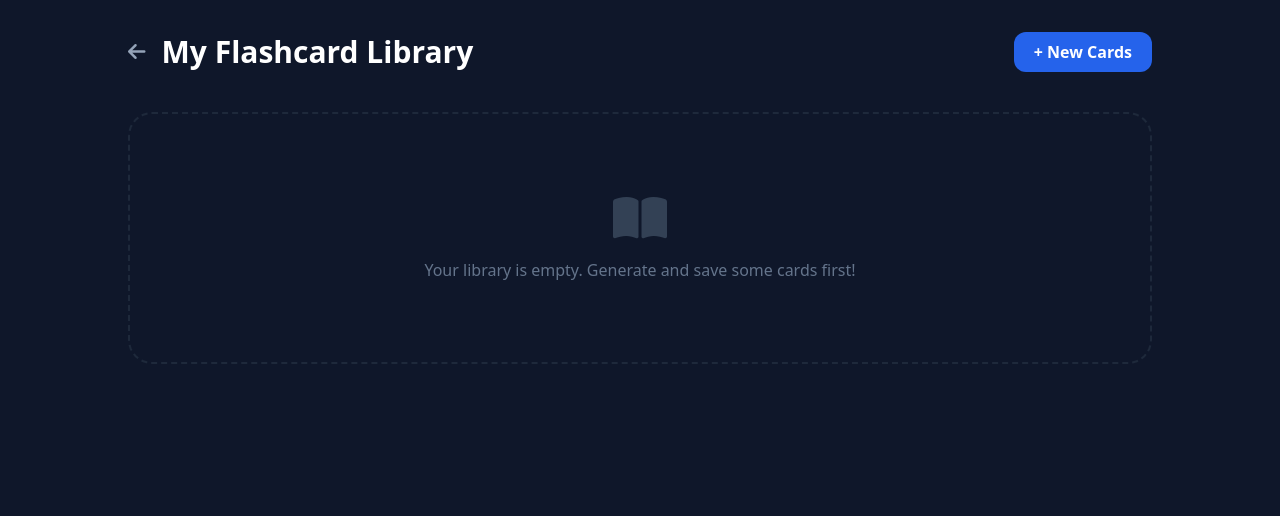
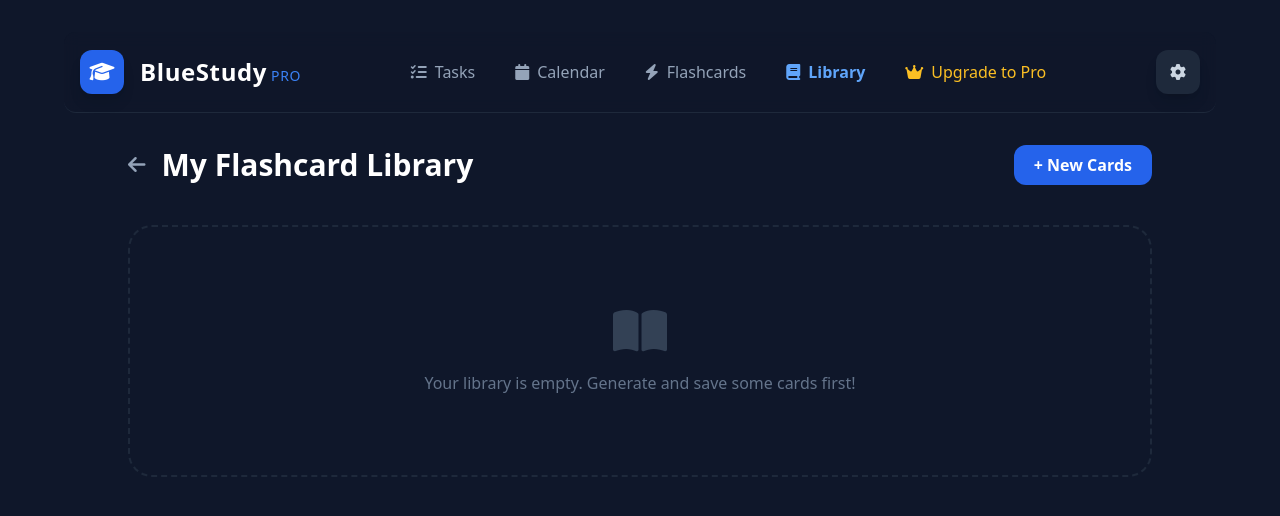
Before and after one commit to Liam208/blueStudy, a Flask app: page /library in a window 1280 px wide. Shown: the top 516 px of the page. Run offline with Flask 3, Linux system fonts and the light colour scheme; a user stored in the database is signed in; data that the repository does not hold is empty; parts of the project's set-up code (start-up, migrations or seed data) failed here and were passed over; some libraries are stand-ins or nearby versions.

Commit message:
fixes four

```diff
--- a/templates/library.html
+++ b/templates/library.html
@@ -10,6 +10,105 @@
       href="https://cdnjs.cloudflare.com/ajax/libs/font-awesome/6.4.0/css/all.min.css"
     />
   </head>
+
+  <div class="max-w-6xl mx-auto">
+      <nav
+        class="sticky top-0 z-40 backdrop-blur bg-slate-900/80 border-b border-slate-800 mb-8 rounded-xl px-4"
+      >
+        <div class="flex items-center justify-between h-20">
+          <div class="flex items-center gap-4">
+            <div
+              class="w-11 h-11 rounded-xl bg-blue-600 flex items-center justify-center shadow-lg"
+            >
+              <i class="fas fa-graduation-cap text-white text-xl"></i>
+            </div>
+            <a href="/" class="font-bold text-2xl text-white tracking-wide">
+              BlueStudy<span class="ms-1 text-blue-500 text-sm font-medium"
+                >PRO</span
+              >
+            </a>
+          </div>
+
+          <div class="hidden md:flex items-center gap-10 text-base">
+            <a
+              href="{{ url_for('index') }}"
+              class="flex items-center gap-2 transition {{ 'text-blue-400 font-bold' if request.endpoint == 'index' else 'text-slate-400 hover:text-white' }}"
+            >
+              <i class="fas fa-list-check"></i> Tasks
+            </a>
+            <a
+              href="{{ url_for('calendar') }}"
+              class="flex items-center gap-2 transition {{ 'text-blue-400 font-bold' if request.endpoint == 'calendar' else 'text-slate-400 hover:text-white' }}"
+            >
+              <i class="fas fa-calendar"></i> Calendar
+            </a>
+            <a
+              href="{{ url_for('flashcards') }}"
+              class="flex items-center gap-2 transition {{ 'text-blue-400 font-bold' if request.endpoint == 'flashcards' else 'text-slate-400 hover:text-white' }}"
+            >
+              <i class="fas fa-bolt"></i> Flashcards
+            </a>
+            <a
+              href="{{ url_for('library') }}"
+              class="flex items-center gap-2 transition {{ 'text-blue-400 font-bold' if request.endpoint == 'library' else 'text-slate-400 hover:text-white' }}"
+            >
+              <i class="fas fa-book"></i> Library
+            </a>
+            <a
+              href="{{ url_for('subscribe') }}"
+              class="flex items-center gap-2 transition {{ 'text-blue-400 font-bold' if request.endpoint == 'subscribe' else 'text-amber-400 hover:text-amber-300' }}"
+            >
+              <i class="fas fa-crown"></i> Upgrade to Pro
+            </a>
+          </div>
+
+          <div class="relative inline-block text-left" id="settingsDropdown">
+            <button
+              onclick="toggleSettings()"
+              class="w-11 h-11 rounded-xl bg-slate-800 hover:bg-slate-700 text-slate-300 flex items-center justify-center transition shadow-lg"
+            >
+              <i
+                class="fas fa-cog transition-transform duration-300"
+                id="settingsIcon"
+              ></i>
+            </button>
+
+            <div
+              id="dropdownMenu"
+              class="absolute right-0 mt-2 w-56 origin-top-right rounded-xl bg-slate-800 border border-slate-700 shadow-2xl opacity-0 scale-95 pointer-events-none transition-all duration-200 z-50 overflow-hidden"
+            >
+              <div class="flex flex-col">
+                <div
+                  class="px-4 py-3 border-b border-slate-700 bg-slate-900/50"
+                >
+                  <p class="text-xs text-slate-500 uppercase font-bold">
+                    Logged in as
+                  </p>
+                  <p class="text-sm font-medium text-white truncate">
+                    {{ current_user.id }}
+                  </p>
+                </div>
+
+                <a
+                  href="{{ url_for('profile') }}"
+                  class="flex items-center gap-3 px-4 py-3 text-sm text-slate-300 hover:bg-blue-600 hover:text-white transition"
+                >
+                  <i class="fas fa-user-circle mr-2"></i> Profile
+                </a>
+                <div class="border-t border-slate-700 mt-1 pt-1">
+                  <a
+                    href="/logout"
+                    class="flex items-center gap-3 px-4 py-3 text-sm text-red-400 hover:bg-red-600/20 hover:text-red-300 transition"
+                  >
+                    <i class="fas fa-sign-out-alt w-4"></i>
+                    <span>Log Out</span>
+                  </a>
+                </div>
+              </div>
+            </div>
+          </div>
+        </div>
+      </nav>
   <body class="bg-slate-900 text-white p-4 md:p-8">
     <div class="max-w-5xl mx-auto">
       <div class="flex items-center justify-between mb-10">
```
